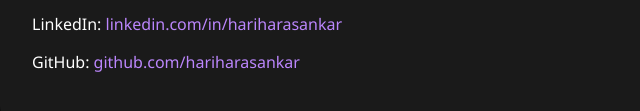
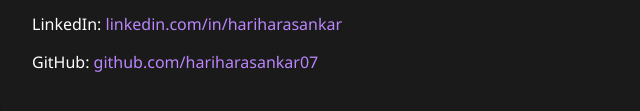
Before and after one commit to hariharasankar07/portfolio, a plain HTML site: page index.html in a window 1280 px wide. Shown: the part 1931-2042 px from the top of the page, 240-880 px from the left. Drawn offline with Linux system fonts and the light colour scheme.

Commit message:
Add files via upload

```diff
--- a/index.html
+++ b/index.html
@@ -178,7 +178,7 @@
     <h2>Contact</h2>
     <p>Email: <a href="mailto:hariharasankar439@gmail.com">hariharasankar439@gmail.com</a></p>
     <p>LinkedIn: <a href="https://linkedin.com/in/hariharasankar">linkedin.com/in/hariharasankar</a></p>
-    <p>GitHub: <a href="https://github.com/hariharasankar">github.com/hariharasankar</a></p>
+    <p>GitHub: <a href="https://github.com/hariharasankar07">github.com/hariharasankar07</a></p>
   </section>
   <script>
     document.addEventListener("DOMContentLoaded", () => {
```
